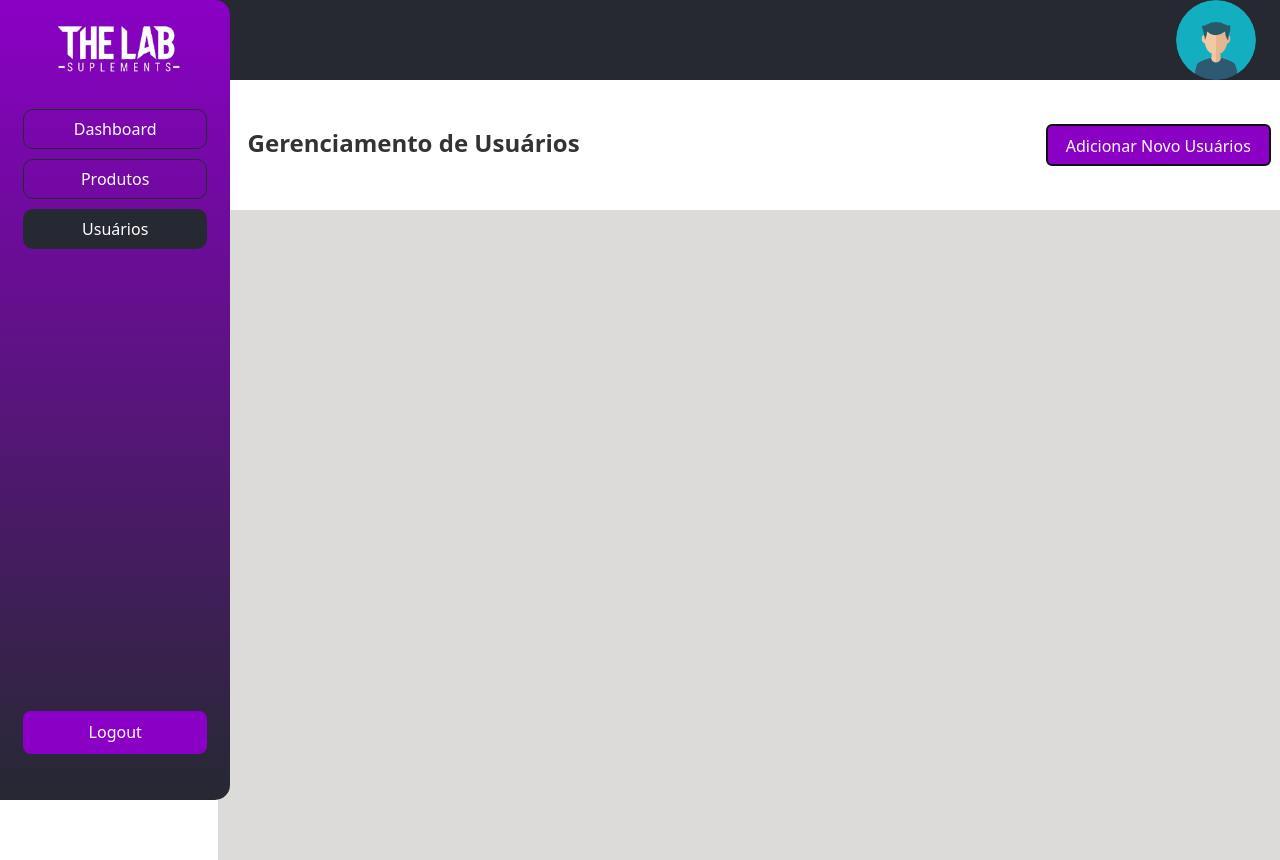
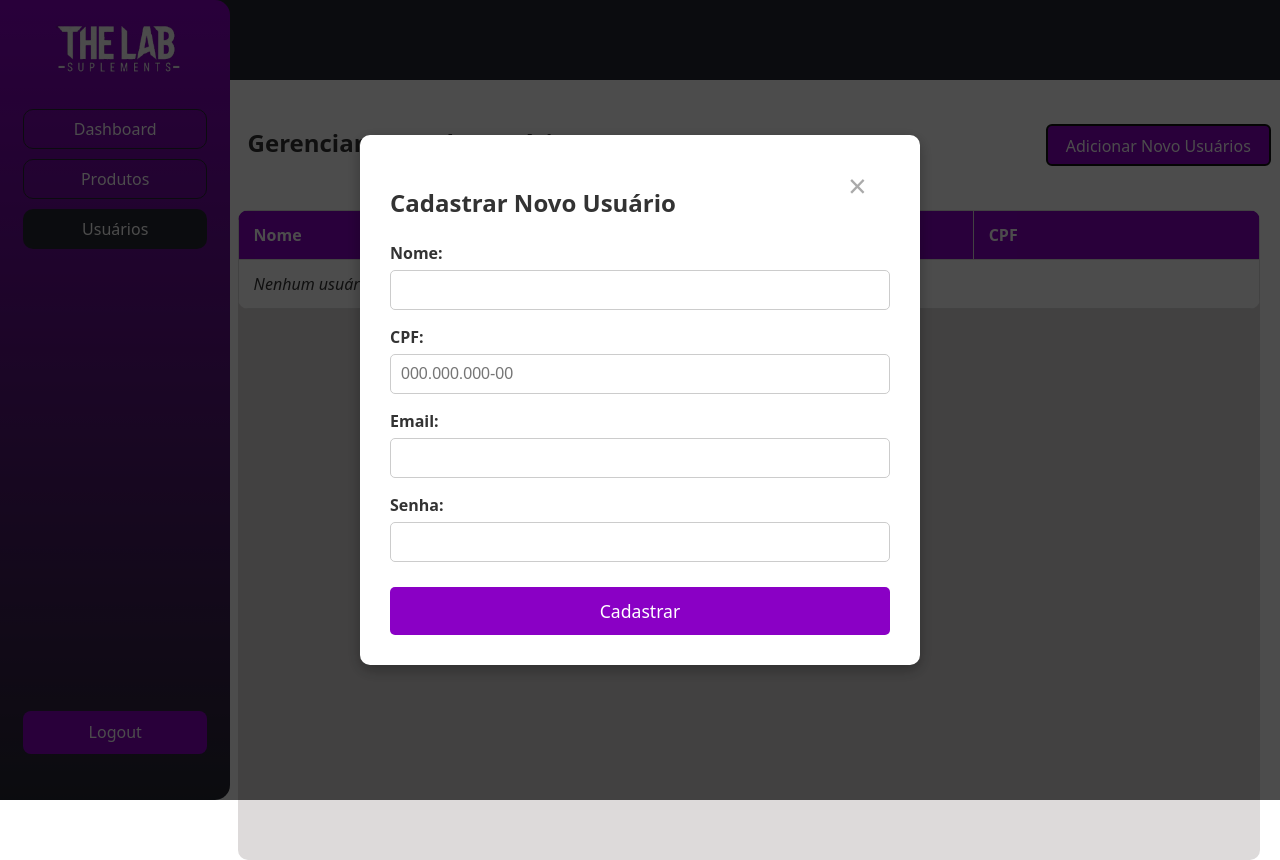
Before and after one commit to Andrevieiram/Ecommerce-The-Lab-Suplements, a React (Vite) app: page /users in a window 1280 px wide. Both pictures are taken after a click on the button "Adicionar Novo Usuários". Built offline with nearby package versions, Linux system fonts and the light colour scheme.

Commit message:
Adicionando Storage e criando tabela users

```diff
--- /dev/null
+++ b/src/Users/ModalCadastro.css
@@ -0,0 +1,87 @@
+
+.modal-overlay {
+  position: fixed;
+  top: 0;
+  left: 0;
+  width: 100vw;
+  height: 100vh;
+  background-color: rgba(0, 0, 0, 0.7);
+
+  display: flex;
+  justify-content: center;
+  align-items: center;
+
+  z-index: 1000;
+}
+
+.modal-content {
+  background-color: white;
+  padding: 30px;
+  border-radius: 10px;
+  width: 500px;
+  max-width: 90%;
+  box-shadow: 0 5px 15px rgba(0,0,0,0.3);
+
+  position: relative;
+
+  color: #333;
+}
+
+
+.modal-close-button {
+  position: absolute;
+  top: 10px;
+  right: 15px;
+
+  background: transparent;
+  border: none;
+  font-size: 2rem;
+  color: #aaa;
+  cursor: pointer;
+}
+.modal-close-button:hover {
+  color: #333;
+}
+
+
+.modal-form {
+  display: flex;
+  flex-direction: column;
+  gap: 15px;
+}
+
+.modal-form h2 {
+  margin-top: 0;
+  text-align: center;
+}
+
+.form-group {
+  display: flex;
+  flex-direction: column;
+}
+
+.form-group label {
+  margin-bottom: 5px;
+  font-weight: bold;
+}
+
+.form-group input {
+  padding: 10px;
+  border: 1px solid #ccc;
+  border-radius: 5px;
+  font-size: 1rem;
+}
+
+.form-submit-button {
+  background-color: #8A00C5;
+  color: white;
+  padding: 12px;
+  border: none;
+  border-radius: 5px;
+  cursor: pointer;
+  font-size: 1.1rem;
+  margin-top: 10px;
+}
+.form-submit-button:hover {
+  background-color: #71079e;
+}
--- /dev/null
+++ b/src/Users/ModalCadastro.tsx
@@ -0,0 +1,119 @@
+import React, { useState } from 'react';
+import './ModalCadastro.css';
+import { saveToLocalStorage, getFromLocalStorage } from './StorageUsers';
+
+
+interface User {
+  id: string;
+  name: string;
+  cpf: string;
+  email: string;
+  password: string;
+}
+
+type ModalProps = {
+  isOpen: boolean;
+  onClose: () => void;
+}
+
+const ModalCadastro = ({ isOpen, onClose }: ModalProps) => {
+  const [name, setName] = useState('');
+  const [cpf, setCpf] = useState('');
+  const [email, setEmail] = useState('');
+  const [password, setPassword] = useState('');
+
+  if (!isOpen) {
+    return null;
+  }
+
+  const handleSubmit = (event: React.FormEvent) => {
+    event.preventDefault();
+
+    const newUser: User = {
+      id: crypto.randomUUID(),
+      name: name,
+      cpf: cpf,
+      email: email,
+      password: password,
+    };
+
+    // Pega a lista existente de usuários ou cria uma nova
+    const existingUsers = getFromLocalStorage<User[]>('users') || [];
+
+    // Adiciona o novo usuário à lista
+    const updatedUsers = [...existingUsers, newUser];
+
+    // Salva a lista atualizada de volta no localStorage
+    saveToLocalStorage<User[]>('users', updatedUsers);
+
+    // Feedback para o usuário e fecha o modal
+    alert('Usuário cadastrado com sucesso!');
+    onClose();
+  };
+
+  return (
+    <div className="modal-overlay" onClick={onClose}>
+      <div className="modal-content" onClick={(e) => e.stopPropagation()}>
+        <button className="modal-close-button" onClick={onClose}>
+          &times;
+        </button>
+
+        <h2>Cadastrar Novo Usuário</h2>
+
+        <form className="modal-form" onSubmit={handleSubmit}>
+
+          <div className="form-group">
+            <label htmlFor="name">Nome:</label>
+            <input
+              type="text"
+              id="name"
+              value={name}
+              onChange={(e) => setName(e.target.value)}
+              required
+            />
+          </div>
+
+          <div className="form-group">
+            <label htmlFor="cpf">CPF:</label>
+            <input
+              type="text"
+              id="cpf"
+              placeholder="000.000.000-00"
+              value={cpf}
+              onChange={(e) => setCpf(e.target.value)}
+              required
+            />
+          </div>
+
+          <div className="form-group">
+            <label htmlFor="email">Email:</label>
+            <input
+              type="email"
+              id="email"
+              value={email}
+              onChange={(e) => setEmail(e.target.value)}
+              required
+            />
+          </div>
+
+          <div className="form-group">
+            <label htmlFor="password">Senha:</label>
+            <input
+              type="password"
+              id="password"
+              value={password}
+              onChange={(e) => setPassword(e.target.value)}
+              required
+            />
+          </div>
+
+          <button type="submit" className="form-submit-button">
+            Cadastrar
+          </button>
+        </form>
+      </div>
+    </div>
+  );
+};
+
+export default ModalCadastro;
--- /dev/null
+++ b/src/Users/StorageUsers.tsx
@@ -0,0 +1,29 @@
+// src/utils/storage.ts
+
+/**
+ * Salva um valor no localStorage, convertendo-o para JSON.
+ */
+export function saveToLocalStorage<T>(key: string, value: T): void {
+  try {
+    const serializedValue = JSON.stringify(value);
+    localStorage.setItem(key, serializedValue);
+  } catch (error) {
+    console.error("Erro ao salvar no localStorage:", error);
+  }
+}
+
+/**
+ * Lê um valor do localStorage e o converte de volta do JSON.
+ */
+export function getFromLocalStorage<T>(key: string): T | null {
+  try {
+    const serializedValue = localStorage.getItem(key);
+    if (serializedValue === null) {
+      return null;
+    }
+    return JSON.parse(serializedValue) as T;
+  } catch (error) {
+    console.error("Erro ao ler do localStorage:", error);
+    return null;
+  }
+}
--- a/src/Users/Users.css
+++ b/src/Users/Users.css
@@ -37,8 +37,6 @@
     display: block;
     background-color: transparent;
 }
-
-
 
 
 .leftNav-container{
@@ -131,7 +129,6 @@
 }
 
 
-
 .main-users{
     position: absolute;
     left: 17%;
@@ -178,14 +175,64 @@
 }
 
 
+
 .users-table-container{
-    width: 100%;
-    height: calc(85vh - 30px); /* Ajusta a altura considerando a main-title e a margem */
+    height: calc(85vh - 30px);
+    position: absolute;
+    top: calc(15vh + 10px);
+    bottom: 0;
+    background-color: rgb(221, 218, 218);
+
+    left: 20px;
+    right: 20px;
+    width: auto;
+
+    border-radius: 10px;
+
+
+    overflow-y: auto;
     overflow-x: auto;
-    position: absolute;
-    top: calc(15vh + 10px); /* Considera a altura do main-title e a margem */
-    bottom: 0;
-    left: 0;
-    right: 0;
-    background-color: rgb(221, 218, 218);
 }
+
+
+
+
+.users-table {
+  width: 100%;
+  border-collapse: collapse;
+  background-color: white;
+
+
+  border-radius: 10px;
+  overflow: hidden;
+}
+
+.users-table th,
+.users-table td {
+  padding: 12px 15px;
+  border: 1px solid #ddd;
+  text-align: left;
+  color: #333;
+}
+
+.users-table th {
+  background-color: #8A00C5;
+  color: white;
+  font-weight: bold;
+}
+
+/* Efeito 'zebra' */
+.users-table tbody tr:nth-of-type(even) {
+  background-color: #f9f9f9;
+}
+
+.users-table tbody tr:hover {
+  background-color: #f1f1f1;
+}
+
+.table-empty {
+  text-align: center;
+  font-style: italic;
+  color: #888;
+  padding: 20px;
+}
--- a/src/Users/Users.tsx
+++ b/src/Users/Users.tsx
@@ -1,46 +1,98 @@
+import React, { useState, useEffect } from 'react';
 import "./Users.css";
+import ModalCadastro from './ModalCadastro';
+import { getFromLocalStorage } from './StorageUsers';
+
+interface User {
+  id: string;
+  name: string;
+  cpf: string;
+  email: string;
+}
 
 const Users = () => {
+  const [isModalOpen, setIsModalOpen] = useState(false);
+
+  //estado para armazenar a lista de usuários
+  const [users, setUsers] = useState<User[]>([]);
+
+  //função para carregar os usuários do storage
+  const loadUsers = () => {
+    const storedUsers = getFromLocalStorage<User[]>('users') || [];
+    setUsers(storedUsers);
+  };
+
+  useEffect(() => {
+    loadUsers();
+  }, []);
+
+  const abrirModal = () => {
+    setIsModalOpen(true);
+  };
+
+  const fecharModal = () => {
+    setIsModalOpen(false);
+    loadUsers();
+  };
+
   return (
     <div className = "users-container">
       <header className="header-container">
-        <button className="avatar">
-                <img id='picture' src='images\avatar.png'></img>
-        </button>
       </header>
 
       <nav className="leftNav-container">
           <img className="logo-left" src="images\WhatsApp_Image_2025-10-28_at_11.50.35-removebg-preview.png" alt="The Lab Suplements" />
-
           <div className="nav-items">
             <button className="nav-item">Dashboard</button>
             <button className="nav-item">Produtos</button>
             <button className="nav-item-active">Usuários</button>
           </div>
-
           <button className="nav-item-logout">Logout</button>
       </nav>
 
       <main className="main-users">
         <div className="main-title">
             <h1>Gerenciamento de Usuários</h1>
-            <button className="userAdd-button">Adicionar Novo Usuários</button>
-
+            <button className="userAdd-button" onClick={abrirModal}>
+              Adicionar Novo Usuários
+            </button>
         </div>
 
         <div className="users-table-container">
-
-
+          <table className="users-table">
+            <thead>
+              <tr>
+                <th>Nome</th>
+                <th>Email</th>
+                <th>CPF</th>
+              </tr>
+            </thead>
+            <tbody>
+              {users.length > 0 ? (
+                users.map(user => (
+                  <tr key={user.id}>
+                    <td>{user.name}</td>
+                    <td>{user.email}</td>
+                    <td>{user.cpf}</td>
+                  </tr>
+                ))
+              ) : (
+                <tr>
+                  <td colSpan={3} className="table-empty">
+                    Nenhum usuário cadastrado.
+                  </td>
+                </tr>
+              )}
+            </tbody>
+          </table>
         </div>
-
-
 
       </main>
 
 
-
+      <ModalCadastro isOpen={isModalOpen} onClose={fecharModal} />
     </div>
   )
 }
 
-export default Users
+export default Users;
```
